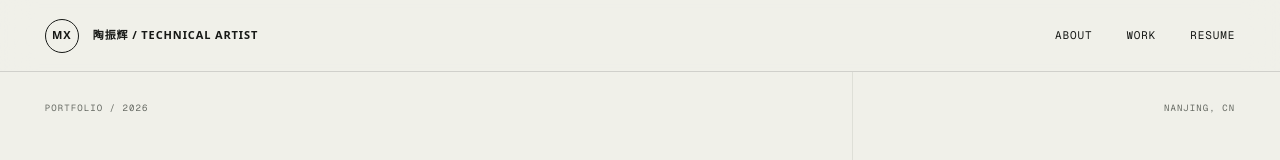
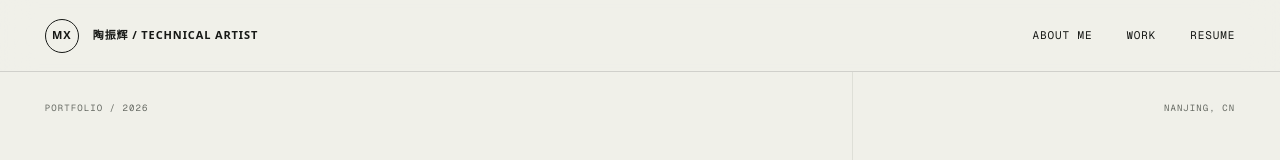
Before and after one commit to MaiXiang0929/MaiX-portfolio, a Next.js app: page / in a window 1280 px wide. Shown: the top 160 px of the page. Built offline with nearby package versions, Linux system fonts and the light colour scheme.

Commit message:
Refine homepage navigation and layout

```diff
--- a/src/app/globals.css
+++ b/src/app/globals.css
@@ -61,7 +61,7 @@ body { margin: 0; background: var(--paper); }
 .portfolio-hero__meta { position: absolute; top: 102px; right: 3.5vw; left: 3.5vw; display: flex; justify-content: space-between; color: var(--muted); font-family: var(--font-geist-mono); font-size: 9px; letter-spacing: .12em; }
 .portfolio-hero__content { position: relative; z-index: 2; width: 100%; }
 .portfolio-hero h1 { max-width: 1300px; margin: 26px 0 54px; font-size: clamp(4.1rem, 9.5vw, 9.2rem); font-weight: 650; letter-spacing: -.075em; line-height: .83; }
-.portfolio-hero h1 em, .portfolio-footer h2 em { font-family: Georgia, "Times New Roman", serif; font-weight: 400; }
+.portfolio-hero h1 em { font-family: Georgia, "Times New Roman", serif; font-weight: 400; }
 .portfolio-hero__footer { display: grid; grid-template-columns: 1fr auto; gap: 50px; align-items: end; width: 66%; margin-left: 33%; }
 .portfolio-hero__footer > p { max-width: 590px; margin: 0; color: #444841; font-size: clamp(15px, 1.2vw, 19px); line-height: 1.85; }
 .round-link { display: grid; width: 68px; height: 68px; place-items: center; border: 1px solid var(--ink); border-radius: 50%; font-size: 24px; transition: color .3s, background .3s, transform .3s; }
@@ -130,11 +130,6 @@ body { margin: 0; background: var(--paper); }
 .about-section__grid > div { max-width: 560px; color: var(--muted); font-size: 15px; line-height: 1.9; }
 .about-section__grid > div p { margin: 0 0 22px; }
 .text-link { position: relative; display: inline-flex; gap: 28px; margin-top: 16px; padding: 0 0 8px; color: var(--ink); font-family: var(--font-geist-mono); font-size: 11px; text-transform: uppercase; }
-.portfolio-footer { position: relative; display: grid; min-height: 620px; padding: 95px 3.5vw 40px; background: #151713; color: #f0f0e9; align-content: space-between; }
-.portfolio-footer h2 { margin: 35px 0 70px; font-size: clamp(3.8rem, 8vw, 9rem); font-weight: 550; letter-spacing: -.075em; line-height: .86; }
-.footer-email { justify-self: start; padding: 13px 0; border-bottom: 1px solid rgba(255,255,255,.45); font-family: var(--font-geist-mono); font-size: clamp(13px, 1.3vw, 18px); }
-.portfolio-footer__copyright { margin: 80px 0 0; color: #8c9088; font-family: var(--font-geist-mono); font-size: 8px; letter-spacing: .14em; }
-
 /* Project detail */
 .project-hero { padding: 150px 3.5vw 90px; }
 .project-hero__heading { display: grid; grid-template-columns: 1fr 2.2fr; align-items: end; margin-bottom: 55px; }
@@ -190,7 +185,6 @@ body { margin: 0; background: var(--paper); }
   .project-visual--compact { min-height: min(112vw, 540px); }
   .about-section { margin-top: 50px; padding: 80px 20px 90px; }
   .about-section__grid { grid-template-columns: 1fr; gap: 45px; margin-top: 42px; }
-  .portfolio-footer { min-height: 570px; padding: 76px 20px 32px; }
   .project-hero { padding: 120px 20px 70px; }
   .project-hero__heading, .project-hero__intro { grid-template-columns: 1fr; }
   .project-hero__heading h1 { margin-top: 32px; font-size: 20vw; }
--- a/src/app/page.tsx
+++ b/src/app/page.tsx
@@ -14,7 +14,7 @@ export default function Home() {
     <main className="portfolio-page">
       <PortfolioHeader />
 
-      <section id="about" className="portfolio-hero">
+      <section className="portfolio-hero">
         <div className="portfolio-hero__meta" aria-hidden="true">
           <span>PORTFOLIO / 2026</span>
           <span>NANJING, CN</span>
@@ -72,8 +72,8 @@ export default function Home() {
         </div>
       </section>
 
-      <section className="about-section">
-        <p className="eyebrow">ABOUT / 关于我</p>
+      <section id="about" className="about-section">
+        <p className="eyebrow">ABOUT ME / 关于我</p>
         <div className="about-section__grid">
           <h2>技术为画面服务，<br />工具为创作提速。</h2>
           <div>
@@ -84,14 +84,6 @@ export default function Home() {
         </div>
       </section>
 
-      <footer className="portfolio-footer">
-        <div>
-          <p className="eyebrow">LET&apos;S WORK TOGETHER</p>
-          <h2>Have an idea?<br /><em>Let&apos;s make it real.</em></h2>
-        </div>
-        <a href="mailto:2679664405@qq.com" className="footer-email">2679664405@qq.com ↗</a>
-        <p className="portfolio-footer__copyright">© 2026 TAO ZHENHUI · DESIGNED &amp; BUILT WITH CARE</p>
-      </footer>
     </main>
   );
 }
--- a/src/components/PortfolioHeader.tsx
+++ b/src/components/PortfolioHeader.tsx
@@ -12,7 +12,7 @@ export default function PortfolioHeader({ detail = false }: { detail?: boolean }
           <Link href="/#work">← 返回项目</Link>
         ) : (
           <>
-            <a href="#about">About</a>
+            <a href="#about">About Me</a>
             <a href="#work">Work</a>
           </>
         )}
```
